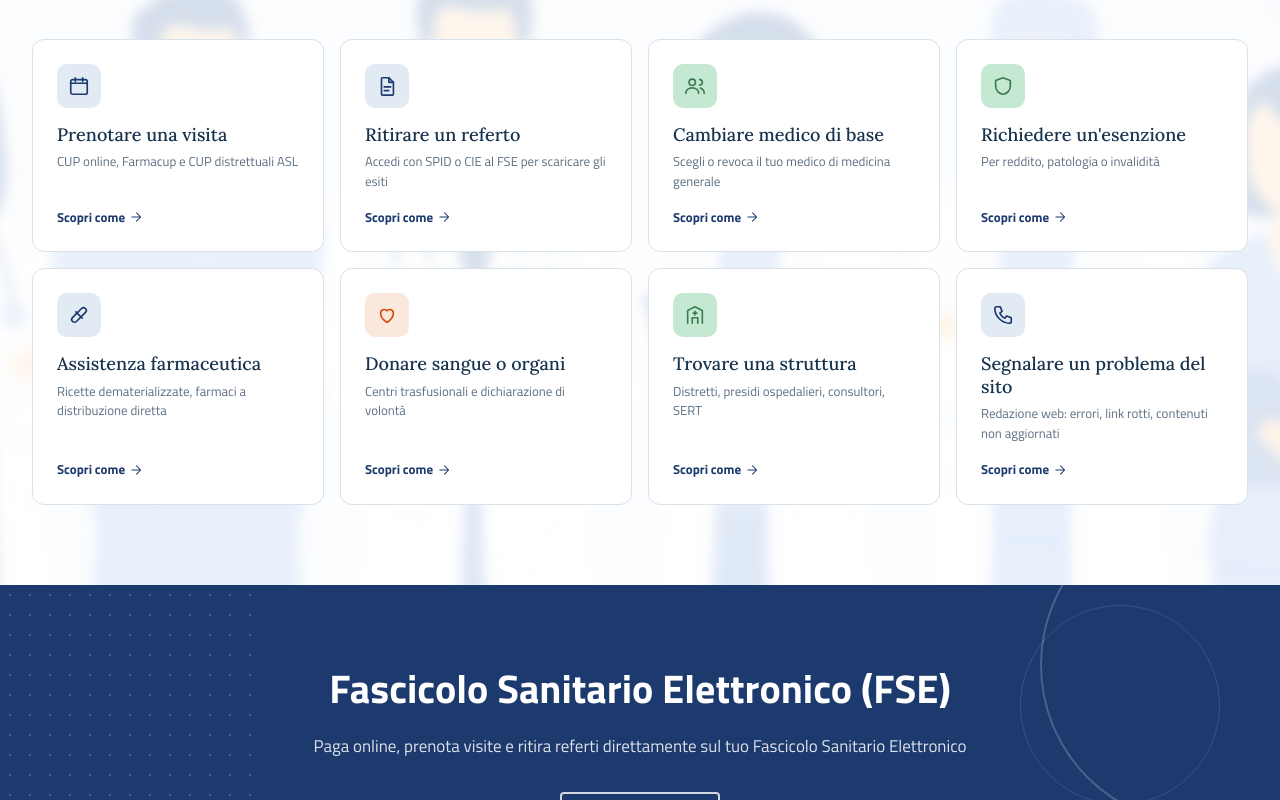
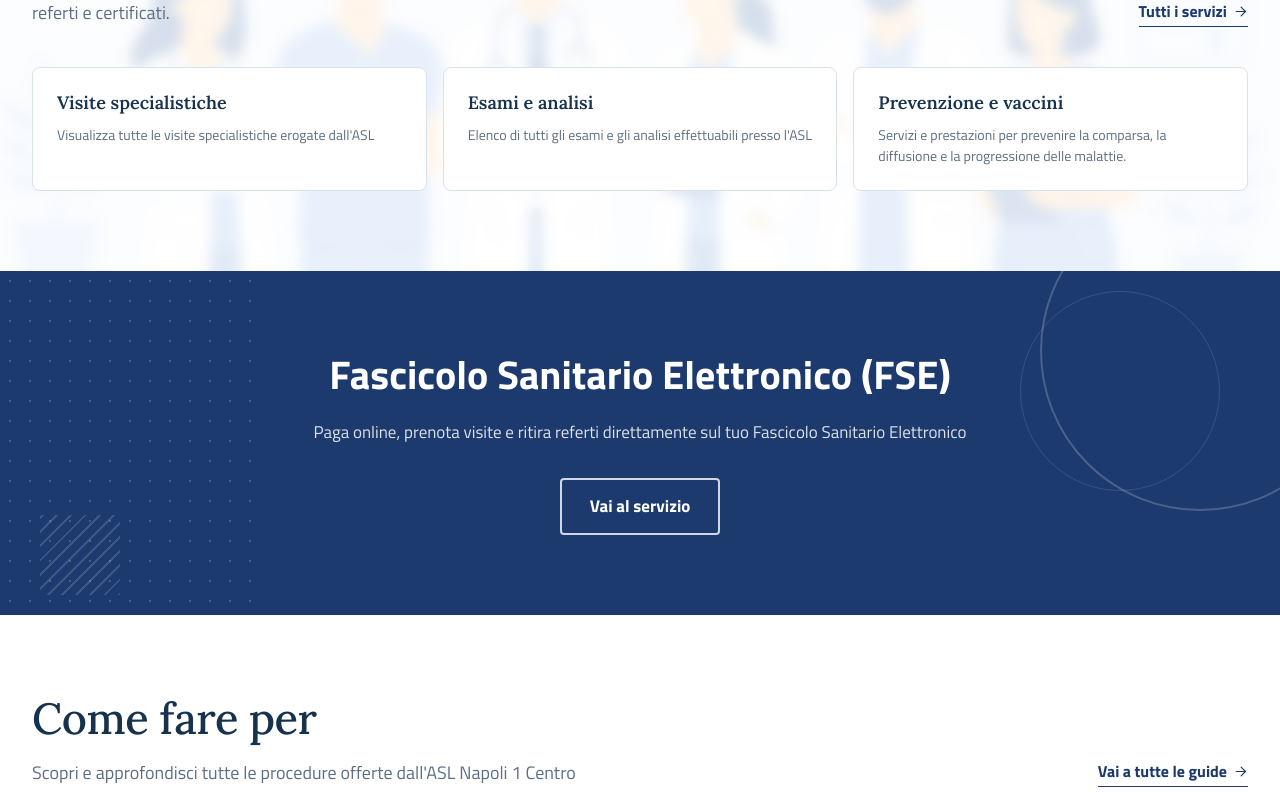
Before and after one commit to michele-cianni/demo-asl-napoli-1-centro, a React (Vite) app: page / in a window 1280 px wide. Shown: the part 1300-2100 px from the top of the page. Built offline with nearby package versions, Linux system fonts and the light colour scheme.

Commit message:
feat(ServicesGrid): add new ServicesGrid component for displaying ASL services

```diff
--- a/src/component/HowTo.jsx
+++ b/src/component/HowTo.jsx
@@ -73,12 +73,7 @@ const HowToGrid = () => {
   };
 
   return (
-    <Section
-      style={{ backgroundColor: 'var(--bi-surface)' }}
-      bgImage={`url('${import.meta.env.BASE_URL}images/background/asl1.png')`}
-      bgOverlay="rgba(255,255,255,0.82)"
-      id="servizi"
-    >
+    <Section style={{ backgroundColor: 'var(--bi-surface)' }} id="servizi">
       <SectionHeading
         title="Come fare per"
         subtitle="Scopri e approfondisci tutte le procedure offerte dall'ASL Napoli 1 Centro"
--- /dev/null
+++ b/src/component/ServicesGrid.jsx
@@ -0,0 +1,95 @@
+import { ArrowLink, Section, SectionHeading } from './UI.jsx';
+import { useResponsive } from '../hooks/useResponsive.js';
+
+const services = [
+  {
+    title: 'Visite specialistiche',
+    desc: "Visualizza tutte le visite specialistiche erogate dall'ASL",
+    href: 'page-servizi.html',
+  },
+  {
+    title: 'Esami e analisi',
+    desc: "Elenco di tutti gli esami e gli analisi effettuabili presso l'ASL",
+    href: 'page-servizi.html',
+  },
+  {
+    title: 'Prevenzione e vaccini',
+    desc: 'Servizi e prestazioni per prevenire la comparsa, la diffusione e la progressione delle malattie.',
+    href: 'page-servizi.html',
+  },
+];
+
+const ServicesGrid = () => {
+  const { isMobile, isCompact } = useResponsive();
+
+  return (
+    <Section
+      style={{ backgroundColor: 'var(--bi-surface)' }}
+      bgImage={`url('${import.meta.env.BASE_URL}images/background/asl1.png')`}
+      bgOverlay="rgba(255,255,255,0.82)"
+    >
+      <SectionHeading
+        title="Servizi e prestazioni"
+        subtitle="Scopri e accedi ai servizi dell'ASL come visite specialistiche, esami, percorsi di cura, referti e certificati."
+        action={<ArrowLink href="page-servizi.html">Tutti i servizi</ArrowLink>}
+      />
+
+      <div
+        style={{
+          display: 'grid',
+          gridTemplateColumns: isMobile || isCompact ? '1fr' : 'repeat(3, 1fr)',
+          gap: 16,
+        }}
+      >
+        {services.map((s, i) => (
+          <a
+            key={i}
+            href={s.href}
+            style={{
+              display: 'flex',
+              flexDirection: 'column',
+              gap: 10,
+              padding: 24,
+              border: '1px solid var(--bi-border)',
+              borderRadius: 'var(--r-md)',
+              background: 'var(--bi-surface)',
+              color: 'var(--bi-ink-900)',
+              transition: 'border-color 0.2s, box-shadow 0.2s',
+            }}
+            onMouseEnter={(e) => {
+              e.currentTarget.style.borderColor = 'var(--bi-primary)';
+              e.currentTarget.style.boxShadow = 'var(--shadow-sm)';
+            }}
+            onMouseLeave={(e) => {
+              e.currentTarget.style.borderColor = 'var(--bi-border)';
+              e.currentTarget.style.boxShadow = 'none';
+            }}
+          >
+            <div
+              style={{
+                fontFamily: 'var(--ff-serif)',
+                fontSize: 18,
+                fontWeight: 600,
+                color: 'var(--bi-ink-900)',
+                lineHeight: 1.25,
+              }}
+            >
+              {s.title}
+            </div>
+            <div
+              style={{
+                fontSize: 14,
+                color: 'var(--bi-ink-500)',
+                lineHeight: 1.5,
+              }}
+            >
+              {s.desc}
+            </div>
+          </a>
+        ))}
+      </div>
+    </Section>
+  );
+};
+
+export { ServicesGrid };
--- a/src/page/App.jsx
+++ b/src/page/App.jsx
@@ -1,6 +1,7 @@
 import { TopBar, BrandRow, StickyHeader } from '../component/Header.jsx';
 import { HowToGrid } from '../component/HowTo.jsx';
 import { News } from '../component/News.jsx';
+import { ServicesGrid } from '../component/ServicesGrid.jsx';
 import { SearchSection } from '../component/SearchSection.jsx';
 import { AudienceGrid } from '../component/Audience.jsx';
 import { Tenders } from '../component/Tenders.jsx';
@@ -17,8 +18,9 @@ function App() {
       <StickyHeader />
       <SearchSection />
       <News />
+      <ServicesGrid />
+      <FSEBand />
       <HowToGrid />
-      <FSEBand />
       <AudienceGrid />
       <Tenders />
       <FeedbackWidget />
```
